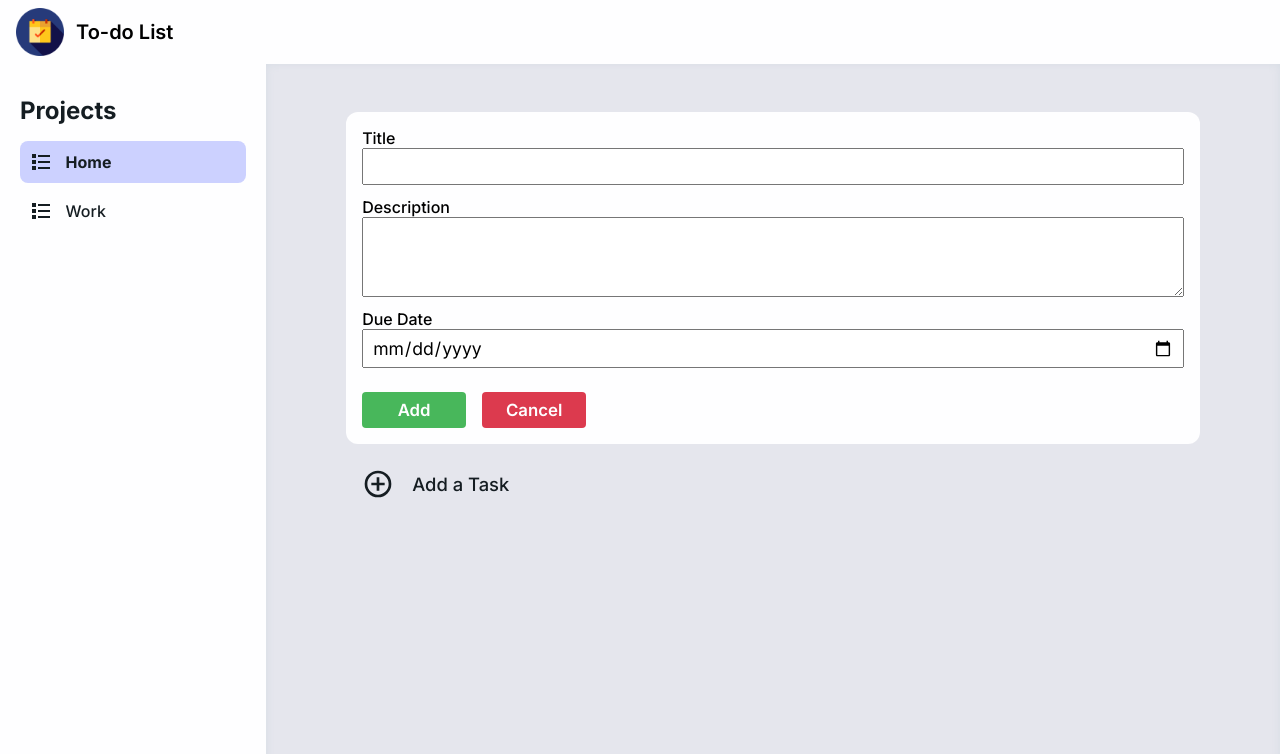
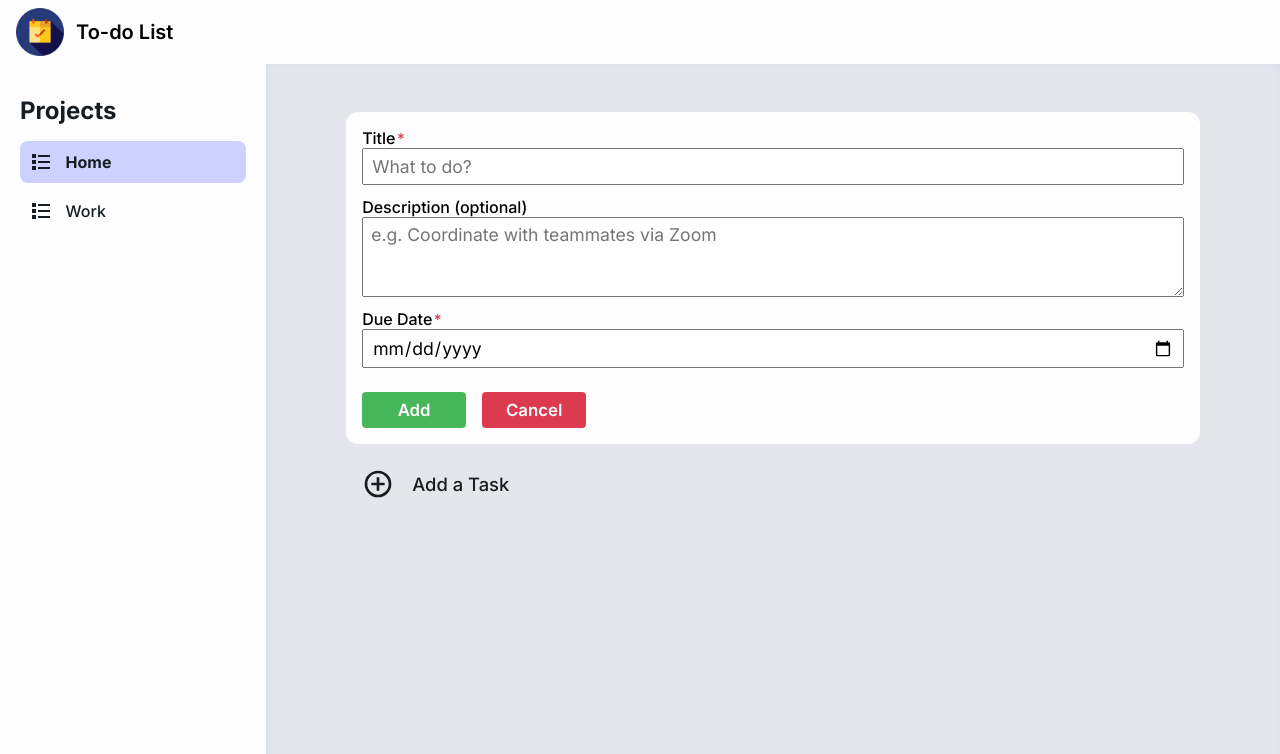
Before and after one commit to Luzefiru/odin-todo-list, a website built with webpack: page dist/index.html in a window 1280 px wide. Shown: the top 754 px of the page. Built offline with nearby package versions, Linux system fonts and the light colour scheme.

Commit message:
feat: add indication for required fields

```diff
--- a/dist/index.html
+++ b/dist/index.html
@@ -23,11 +23,11 @@
     <div class="content">
       <form class="form--add-task" action="#">
           <label class="form--add-task__label" for="title">Title</label>
-          <input class="form--add-task__input" id="title" type="text" name="Task Title">
-          <label class="form--add-task__label" for="desciption">Description</label>
-          <textarea class="form--add-task__input" id="description" type="text" name="Task Description"></textarea>
+          <input class="form--add-task__input" id="title" type="text" name="Task Title" placeholder="What to do?" required>
+          <label class="form--add-task__label" for="desciption">Description (optional)</label>
+          <textarea class="form--add-task__input" id="description" type="text" name="Task Description" placeholder="e.g. Coordinate with teammates via Zoom"></textarea>
           <label class="form--add-task__label" for="dueDate">Due Date</label>
-          <input class="form--add-task__input" id="dueDate" type="date" name="Task Due Date">
+          <input class="form--add-task__input" id="dueDate" type="date" name="Task Due Date" required>
           <div class="form--add-task__buttons">
             <button class="buttons__add">Add</button><button class="buttons__cancel">Cancel</button>
           </div>
--- a/dist/style.css
+++ b/dist/style.css
@@ -211,6 +211,14 @@ aside {
   align-items: flex-start;
 }
 
+label[for="title"]::after,
+label[for="dueDate"]::after {
+  margin-left: 1.5px;
+  content: '*';
+  color: var(--error);
+  font-size: 0.95rem;
+}
+
 .form--add-task__buttons {
   margin-top: 0.75rem;
   display: flex;
```
